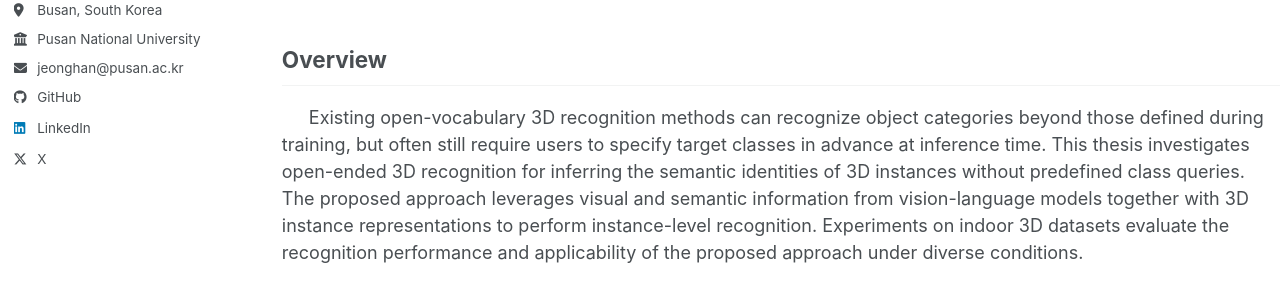
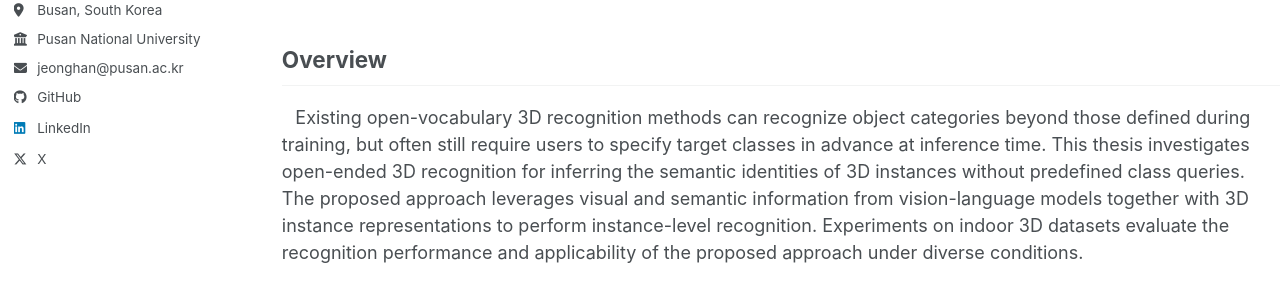
Before and after one commit to jhan-lee/jhan-lee.github.io, a Jekyll site: the page built from _pages/thesis.md, in a window 1280 px wide. Shown: the part 412-712 px from the top of the page. Built offline with Jekyll 4.4.1, drawn with Linux system fonts in a browser that asks for light colours; a script bundle is joined from its source files by our own code; library files that are not in the unit come from our copies.

Commit message:
edit thesis

```diff
--- a/_pages/thesis.md
+++ b/_pages/thesis.md
@@ -24,7 +24,7 @@ Pusan National University
 ## Overview
 
 Existing open-vocabulary 3D recognition methods can recognize object categories beyond those defined during training, but often still require users to specify target classes in advance at inference time. This thesis investigates open-ended 3D recognition for inferring the semantic identities of 3D instances without predefined class queries. The proposed approach leverages visual and semantic information from vision-language models together with 3D instance representations to perform instance-level recognition. Experiments on indoor 3D datasets evaluate the recognition performance and applicability of the proposed approach under diverse conditions.
-{: style="text-indent: 1.5em"}
+{: style="text-indent: 0.75em"}
 
 ## Research
 
```
